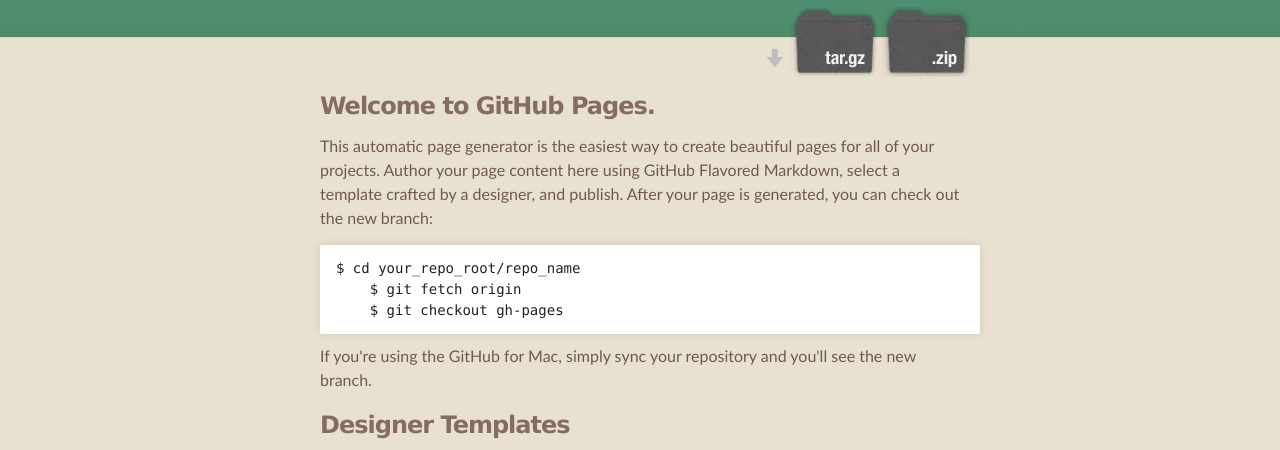
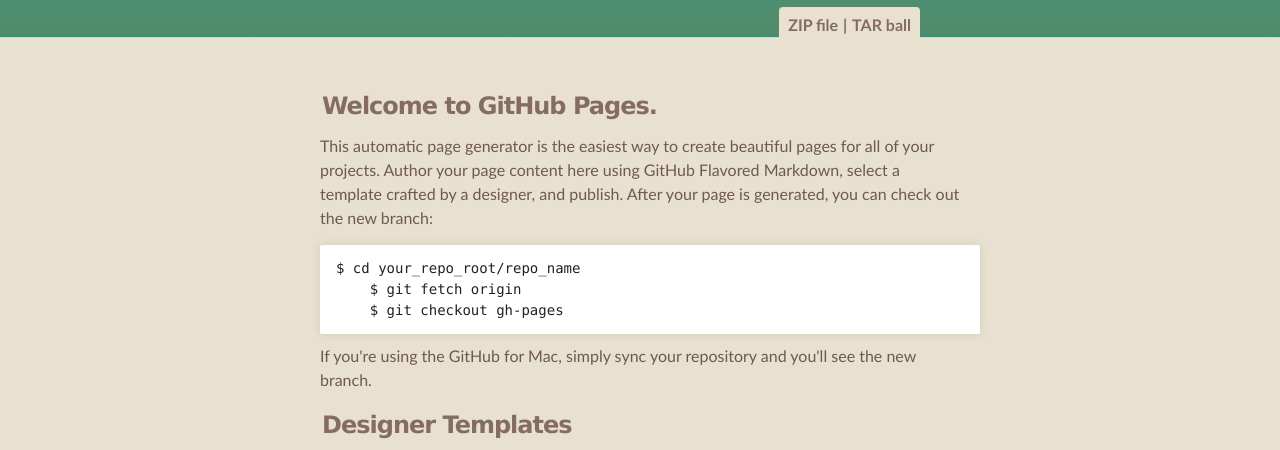
Before and after one commit to ohmubus/catbus, a plain HTML site: page index.html in a window 1280 px wide. Shown: the part 305-755 px from the top of the page. Drawn offline with Linux system fonts and the light colour scheme.

Commit message:
io catbus init

```diff
--- a/index.html
+++ b/index.html
@@ -22,8 +22,9 @@
         <h2 id="project_tagline">JS data store (cat?) and message bus</h2>
 
         <section id="downloads">
-            <a class="zip_download_link" href="https://github.com/DarkMarmot/catbus/zipball/master">Download this project as a .zip file</a>
-            <a class="tar_download_link" href="https://github.com/DarkMarmot/catbus/tarball/master">Download this project as a tar.gz file</a>
+            <a class="" href="https://github.com/DarkMarmot/catbus/zipball/master">ZIP file</a>
+            |
+            <a class="tar_download_link" href="https://github.com/DarkMarmot/catbus/tarball/master">TAR ball</a>
         </section>
     </header>
 </div>
--- a/stylesheets/stylesheet.css
+++ b/stylesheets/stylesheet.css
@@ -104,9 +104,12 @@
 
 a {
     text-decoration: none;
-    color: #007edf;
+    /* font-family: Verdana, "Helvetica Neue"; */
+    color: #846C60;
+    font-weight: 700;
     text-shadow: none;
 
+    padding: 0 1px 0 1px;
     transition: color 0.5s ease;
     transition: text-shadow 0.5s ease;
     -webkit-transition: color 0.5s ease;
@@ -321,42 +324,20 @@
 
 #downloads {
     position: absolute;
-    width: 210px;
+    /* width: 210px; */
     z-index: 10;
-    bottom: -40px;
-    right: 0;
-    height: 70px;
-    background: url('../images/icon_download.png') no-repeat 0% 90%;
+    color: #846C60;   font-weight: 700;
+    /* bottom: -40px; */
+    right: 50px;
+    /* height: 70px; */
+    padding: 6px 8px;
+    /* border: 1px solid rgb(134, 241, 245); */
+    border-bottom: 0px;
+    border-radius: 4px;
+    background: rgb(232, 225, 208);
+    /* display: none; */
 }
 
-.zip_download_link {
-    display: block;
-    float: right;
-    width: 90px;
-    height:70px;
-    text-indent: -5000px;
-    overflow: hidden;
-    background: url(../images/sprite_download.png) no-repeat bottom left;
-}
-
-.tar_download_link {
-    display: block;
-    float: right;
-    width: 90px;
-    height:70px;
-    text-indent: -5000px;
-    overflow: hidden;
-    background: url(../images/sprite_download.png) no-repeat bottom right;
-    margin-left: 10px;
-}
-
-.zip_download_link:hover {
-    background: url(../images/sprite_download.png) no-repeat top left;
-}
-
-.tar_download_link:hover {
-    background: url(../images/sprite_download.png) no-repeat top right;
-}
 
 #main_content_wrap {
     background: #E8E1D0;
```
